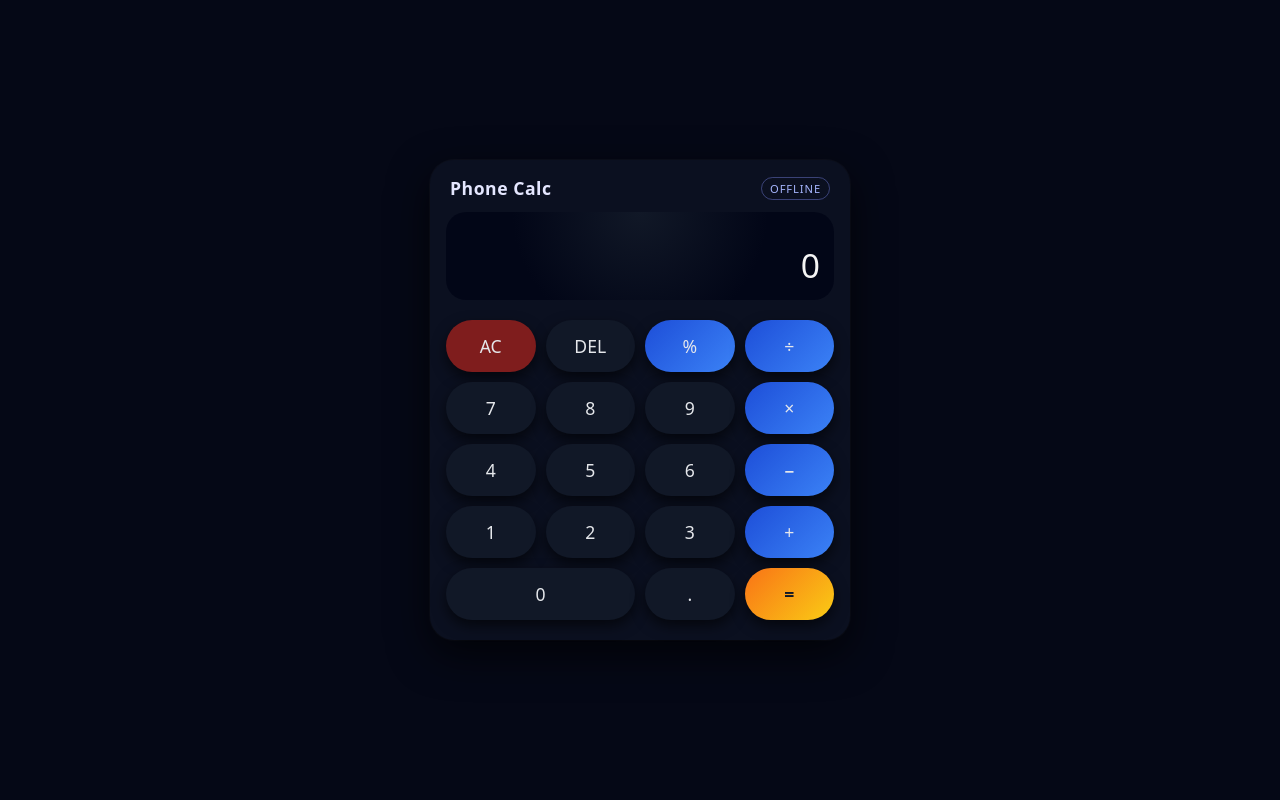
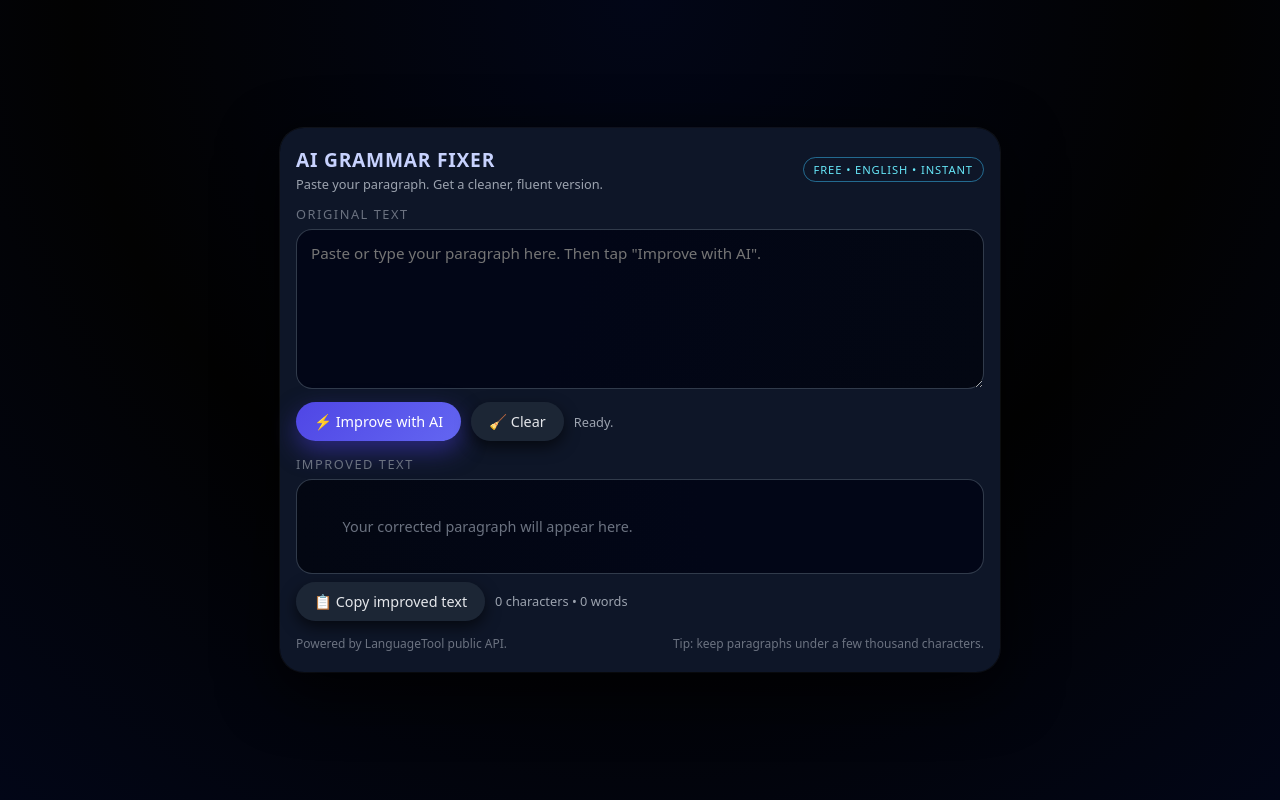
Before and after one commit to GeniusVoid/NewWebsite, a plain HTML site: page index.html in a window 1280 px wide. Drawn offline with Linux system fonts and the light colour scheme.

Commit message:
Update index.html

```diff
--- a/index.html
+++ b/index.html
@@ -3,7 +3,7 @@
 <head>
   <meta charset="UTF-8" />
   <meta name="viewport" content="width=device-width, initial-scale=1.0" />
-  <title>Phone Calculator</title>
+  <title>AI Grammar & Fluency Fixer</title>
   <style>
     * {
       box-sizing: border-box;
@@ -13,261 +13,356 @@
     }
 
     body {
-      background: #050816;
-      color: #f5f5f5;
+      min-height: 100vh;
+      background: radial-gradient(circle at top, #020617, #020202 55%, #020617);
       display: flex;
       justify-content: center;
       align-items: center;
-      min-height: 100vh;
       padding: 16px;
+      color: #e5e7eb;
     }
 
-    .calc-wrapper {
+    .app {
       width: 100%;
-      max-width: 420px;
-      background: #0b1020;
+      max-width: 720px;
+      background: rgba(15, 23, 42, 0.96);
       border-radius: 24px;
+      padding: 18px 16px 20px;
       box-shadow:
-        0 14px 40px rgba(0, 0, 0, 0.7),
-        0 0 0 1px rgba(255, 255, 255, 0.03);
-      padding: 16px 16px 20px;
+        0 18px 60px rgba(0, 0, 0, 0.8),
+        0 0 0 1px rgba(148, 163, 184, 0.12);
+      backdrop-filter: blur(16px);
+    }
+
+    .header {
       display: flex;
-      flex-direction: column;
+      justify-content: space-between;
+      align-items: center;
+      margin-bottom: 12px;
       gap: 12px;
     }
 
-    .calc-header {
+    .title-block {
       display: flex;
-      justify-content: space-between;
-      align-items: center;
-      padding-inline: 4px;
+      flex-direction: column;
+      gap: 2px;
     }
 
-    .calc-title {
-      font-size: 1.1rem;
+    .title {
+      font-size: 1.2rem;
       font-weight: 600;
-      letter-spacing: 0.03em;
-      color: #e5e7ff;
+      letter-spacing: 0.04em;
+      text-transform: uppercase;
+      color: #c7d2fe;
     }
 
-    .badge {
-      font-size: 0.7rem;
-      padding: 3px 8px;
-      border-radius: 999px;
-      border: 1px solid rgba(129, 140, 248, 0.4);
-      color: #a5b4fc;
-      text-transform: uppercase;
-      letter-spacing: 0.08em;
+    .subtitle {
+      font-size: 0.8rem;
+      color: #9ca3af;
     }
 
-    .display {
-      width: 100%;
-      min-height: 88px;
-      background: radial-gradient(circle at top, #111827, #020617 60%);
-      border-radius: 20px;
-      padding: 12px 14px;
-      display: flex;
-      flex-direction: column;
-      justify-content: center;
-      align-items: flex-end;
-      overflow: hidden;
+    .pill {
+      padding: 4px 10px;
+      border-radius: 999px;
+      border: 1px solid rgba(56, 189, 248, 0.5);
+      font-size: 0.7rem;
+      letter-spacing: 0.08em;
+      text-transform: uppercase;
+      color: #67e8f9;
+      white-space: nowrap;
     }
 
-    .display-small {
+    .label {
       font-size: 0.8rem;
-      color: #9ca3af;
-      min-height: 18px;
-      opacity: 0.8;
+      text-transform: uppercase;
+      letter-spacing: 0.12em;
+      color: #6b7280;
+      margin-bottom: 6px;
     }
 
-    .display-main {
-      font-size: 2.1rem;
-      font-weight: 500;
-      word-wrap: break-word;
-      text-align: right;
+    textarea {
       width: 100%;
+      min-height: 160px;
+      border-radius: 16px;
+      border: 1px solid rgba(55, 65, 81, 0.9);
+      background: radial-gradient(circle at top left, #020617, #020617 40%, #030712);
+      color: #e5e7eb;
+      padding: 12px 14px;
+      resize: vertical;
+      font-size: 0.95rem;
+      line-height: 1.5;
+      outline: none;
+      transition: border 0.12s ease, box-shadow 0.12s ease, background 0.12s ease;
     }
 
-    .buttons {
-      display: grid;
-      grid-template-columns: repeat(4, 1fr);
+    textarea:focus {
+      border-color: #4f46e5;
+      box-shadow: 0 0 0 1px rgba(79, 70, 229, 0.4);
+      background: radial-gradient(circle at top left, #020617, #020617 35%, #020617);
+    }
+
+    .section {
+      margin-bottom: 14px;
+    }
+
+    .actions {
+      display: flex;
+      flex-wrap: wrap;
       gap: 10px;
+      align-items: center;
       margin-top: 8px;
+      margin-bottom: 10px;
     }
 
     button {
       border: none;
       border-radius: 999px;
-      padding: 14px 0;
-      font-size: 1.1rem;
+      padding: 10px 18px;
+      font-size: 0.9rem;
       font-weight: 500;
-      color: #e5e7eb;
-      background: #111827;
-      box-shadow: 0 6px 14px rgba(0, 0, 0, 0.6);
+      cursor: pointer;
+      display: inline-flex;
+      align-items: center;
+      gap: 6px;
       outline: none;
-      transition: transform 0.06s ease, box-shadow 0.06s ease, background 0.15s ease;
+      transition: transform 0.07s ease, box-shadow 0.07s ease, background 0.12s ease;
       touch-action: manipulation;
+      white-space: nowrap;
     }
 
-    button:active {
-      transform: translateY(1px) scale(0.99);
-      box-shadow: 0 2px 6px rgba(0, 0, 0, 0.6);
-      background: #020617;
+    .btn-primary {
+      background: linear-gradient(135deg, #4f46e5, #6366f1);
+      color: white;
+      box-shadow: 0 10px 25px rgba(55, 48, 163, 0.7);
     }
 
-    .btn-operator {
-      background: linear-gradient(135deg, #1d4ed8, #3b82f6);
+    .btn-primary:active {
+      transform: translateY(1px) scale(0.98);
+      box-shadow: 0 4px 12px rgba(55, 48, 163, 0.8);
+      background: linear-gradient(135deg, #4338ca, #4f46e5);
     }
 
-    .btn-operator:active {
-      background: linear-gradient(135deg, #1e40af, #2563eb);
+    .btn-secondary {
+      background: rgba(31, 41, 55, 0.9);
+      color: #e5e7eb;
+      box-shadow: 0 6px 15px rgba(0, 0, 0, 0.6);
     }
 
-    .btn-equal {
-      background: linear-gradient(135deg, #f97316, #facc15);
-      color: #111827;
-      font-weight: 700;
+    .btn-secondary:active {
+      transform: translateY(1px) scale(0.98);
+      box-shadow: 0 3px 7px rgba(0, 0, 0, 0.7);
+      background: rgba(17, 24, 39, 0.95);
     }
 
-    .btn-equal:active {
-      background: linear-gradient(135deg, #ea580c, #eab308);
+    button:disabled {
+      opacity: 0.6;
+      cursor: default;
+      transform: none;
+      box-shadow: none;
     }
 
-    .btn-ac {
-      background: #7f1d1d;
+    .status {
+      font-size: 0.8rem;
+      color: #9ca3af;
+      flex: 1 1 auto;
+      min-width: 140px;
     }
 
-    .btn-ac:active {
-      background: #450a0a;
+    .status strong {
+      color: #a5b4fc;
     }
 
-    .btn-zero {
-      grid-column: span 2;
+    .output-box {
+      border-radius: 16px;
+      border: 1px solid rgba(55, 65, 81, 0.9);
+      background: radial-gradient(circle at top right, #020617, #020617 40%, #030712);
+      padding: 12px 14px;
+      min-height: 90px;
+      font-size: 0.95rem;
+      line-height: 1.5;
+      color: #e5e7eb;
+      white-space: pre-wrap;
+      word-wrap: break-word;
     }
 
-    @media (max-width: 360px) {
-      .display-main {
-        font-size: 1.8rem;
+    .placeholder {
+      color: #6b7280;
+      font-size: 0.9rem;
+    }
+
+    .footer {
+      margin-top: 8px;
+      font-size: 0.75rem;
+      color: #6b7280;
+      display: flex;
+      justify-content: space-between;
+      gap: 8px;
+      flex-wrap: wrap;
+    }
+
+    .counter {
+      font-variant-numeric: tabular-nums;
+    }
+
+    @media (max-width: 520px) {
+      .header {
+        flex-direction: column;
+        align-items: flex-start;
       }
-      button {
-        padding-block: 12px;
-        font-size: 1rem;
+      .pill {
+        align-self: flex-start;
+      }
+      .app {
+        padding: 16px 12px 18px;
+        border-radius: 20px;
       }
     }
   </style>
 </head>
 <body>
-  <div class="calc-wrapper">
-    <div class="calc-header">
-      <div class="calc-title">Phone Calc</div>
-      <div class="badge">offline</div>
-    </div>
+  <div class="app">
+    <header class="header">
+      <div class="title-block">
+        <div class="title">AI Grammar Fixer</div>
+        <div class="subtitle">Paste your paragraph. Get a cleaner, fluent version.</div>
+      </div>
+      <div class="pill">Free • English • Instant</div>
+    </header>
 
-    <div class="display">
-      <div id="history" class="display-small"></div>
-      <div id="result" class="display-main">0</div>
-    </div>
+    <section class="section">
+      <div class="label">Original text</div>
+      <textarea
+        id="inputText"
+        placeholder="Paste or type your paragraph here. Then tap &quot;Improve with AI&quot;."
+      ></textarea>
+      <div class="actions">
+        <button id="improveBtn" class="btn-primary">
+          ⚡ Improve with AI
+        </button>
+        <button id="clearBtn" class="btn-secondary">
+          🧹 Clear
+        </button>
+        <div id="status" class="status">
+          Ready.
+        </div>
+      </div>
+    </section>
 
-    <div class="buttons">
-      <button class="btn-ac" data-action="clear">AC</button>
-      <button data-action="delete">DEL</button>
-      <button data-value="%" class="btn-operator">%</button>
-      <button data-value="/" class="btn-operator">÷</button>
+    <section class="section">
+      <div class="label">Improved text</div>
+      <div id="output" class="output-box">
+        <span class="placeholder">Your corrected paragraph will appear here.</span>
+      </div>
+      <div class="actions" style="margin-top: 8px;">
+        <button id="copyBtn" class="btn-secondary">
+          📋 Copy improved text
+        </button>
+        <div class="status counter" id="counter">
+          0 characters • 0 words
+        </div>
+      </div>
+    </section>
 
-      <button data-value="7">7</button>
-      <button data-value="8">8</button>
-      <button data-value="9">9</button>
-      <button data-value="*" class="btn-operator">×</button>
-
-      <button data-value="4">4</button>
-      <button data-value="5">5</button>
-      <button data-value="6">6</button>
-      <button data-value="-" class="btn-operator">−</button>
-
-      <button data-value="1">1</button>
-      <button data-value="2">2</button>
-      <button data-value="3">3</button>
-      <button data-value="+" class="btn-operator">+</button>
-
-      <button class="btn-zero" data-value="0">0</button>
-      <button data-value=".">.</button>
-      <button class="btn-equal" data-action="equal">=</button>
-    </div>
+    <footer class="footer">
+      <span>Powered by LanguageTool public API.</span>
+      <span>Tip: keep paragraphs under a few thousand characters.</span>
+    </footer>
   </div>
 
   <script>
-    const resultEl = document.getElementById("result");
-    const historyEl = document.getElementById("history");
-    const buttons = document.querySelector(".buttons");
+    const inputEl = document.getElementById("inputText");
+    const outputEl = document.getElementById("output");
+    const improveBtn = document.getElementById("improveBtn");
+    const clearBtn = document.getElementById("clearBtn");
+    const copyBtn = document.getElementById("copyBtn");
+    const statusEl = document.getElementById("status");
+    const counterEl = document.getElementById("counter");
 
-    let expression = "";
-    let lastResult = "";
-
-    function updateDisplay() {
-      resultEl.textContent = expression || "0";
-      historyEl.textContent = lastResult ? lastResult : "";
+    function updateCounter() {
+      const text = inputEl.value;
+      const chars = text.length;
+      const words = text.trim() ? text.trim().split(/\s+/).length : 0;
+      counterEl.textContent = chars + " characters • " + words + " words";
     }
 
-    function appendValue(v) {
-      // prevent two operators in a row
-      const ops = "+-*/%";
-      const last = expression.slice(-1);
-      if (ops.includes(last) && ops.includes(v)) {
-        expression = expression.slice(0, -1) + v;
-      } else {
-        expression += v;
+    inputEl.addEventListener("input", updateCounter);
+    updateCounter();
+
+    clearBtn.addEventListener("click", () => {
+      inputEl.value = "";
+      outputEl.innerHTML = '<span class="placeholder">Your corrected paragraph will appear here.</span>';
+      statusEl.textContent = "Cleared.";
+      updateCounter();
+    });
+
+    copyBtn.addEventListener("click", async () => {
+      const text = outputEl.textContent.trim();
+      if (!text || text === "Your corrected paragraph will appear here.") return;
+      try {
+        await navigator.clipboard.writeText(text);
+        statusEl.innerHTML = "<strong>Copied improved text.</strong>";
+      } catch (e) {
+        statusEl.textContent = "Copy failed. Select text and copy manually.";
       }
-      updateDisplay();
-    }
+    });
 
-    function clearAll() {
-      expression = "";
-      lastResult = "";
-      updateDisplay();
-    }
+    improveBtn.addEventListener("click", async () => {
+      const text = inputEl.value.trim();
+      if (!text) {
+        statusEl.textContent = "Type or paste some text first.";
+        inputEl.focus();
+        return;
+      }
 
-    function deleteOne() {
-      expression = expression.slice(0, -1);
-      updateDisplay();
-    }
+      improveBtn.disabled = true;
+      clearBtn.disabled = true;
+      copyBtn.disabled = true;
+      statusEl.innerHTML = "<strong>Fixing grammar and fluency…</strong>";
 
-    function calculate() {
-      if (!expression) return;
       try {
-        // replace % with /100 for percentage behavior
-        const safeExp = expression.replace(/%/g, "/100");
-        let res = Function("return " + safeExp)();
-        if (!isFinite(res)) throw new Error("Invalid");
-        res = +res.toFixed(10); // remove floating garbage
-        lastResult = expression + " =";
-        expression = String(res);
-        updateDisplay();
-      } catch (e) {
-        lastResult = "";
-        expression = "";
-        resultEl.textContent = "Error";
-        setTimeout(() => {
-          expression = "";
-          updateDisplay();
-        }, 900);
-      }
-    }
+        const response = await fetch("https://api.languagetool.org/v2/check", {
+          method: "POST",
+          headers: {
+            "Content-Type": "application/x-www-form-urlencoded"
+          },
+          body: new URLSearchParams({
+            text: text,
+            language: "en-US"
+          })
+        });
 
-    buttons.addEventListener("click", (e) => {
-      const btn = e.target.closest("button");
-      if (!btn) return;
+        if (!response.ok) {
+          throw new Error("API error: " + response.status);
+        }
 
-      const val = btn.dataset.value;
-      const action = btn.dataset.action;
+        const data = await response.json();
 
-      if (action === "clear") {
-        clearAll();
-      } else if (action === "delete") {
-        deleteOne();
-      } else if (action === "equal") {
-        calculate();
-      } else if (val !== undefined) {
-        appendValue(val);
+        let corrected = text.split(""); // work on char array
+
+        // Process from end to start so offsets stay valid
+        const matches = (data.matches || []).slice().sort((a, b) => b.offset - a.offset);
+
+        for (const m of matches) {
+          if (!m.replacements || m.replacements.length === 0) continue;
+          const repl = m.replacements[0].value;
+          const start = m.offset;
+          const len = m.length;
+          if (start >= 0 && start + len <= corrected.length) {
+            corrected.splice(start, len, ...repl.split(""));
+          }
+        }
+
+        const resultText = corrected.join("");
+
+        outputEl.textContent = resultText;
+        statusEl.innerHTML = "<strong>Done.</strong> Review once before using.";
+      } catch (err) {
+        console.error(err);
+        statusEl.textContent = "Error talking to AI. Try again in a moment.";
+      } finally {
+        improveBtn.disabled = false;
+        clearBtn.disabled = false;
+        copyBtn.disabled = false;
       }
     });
   </script>
```
